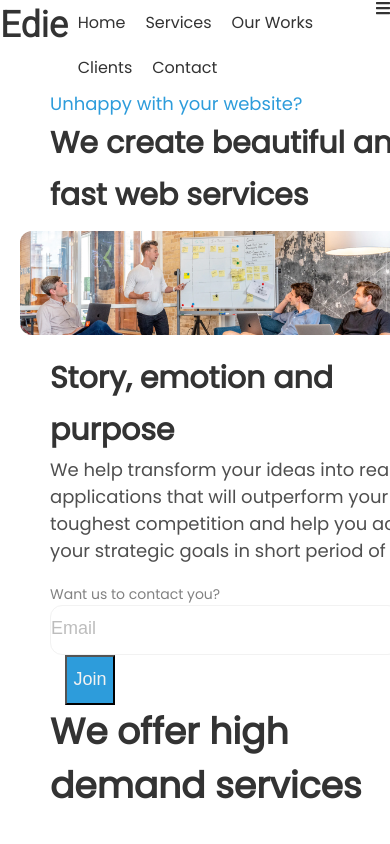
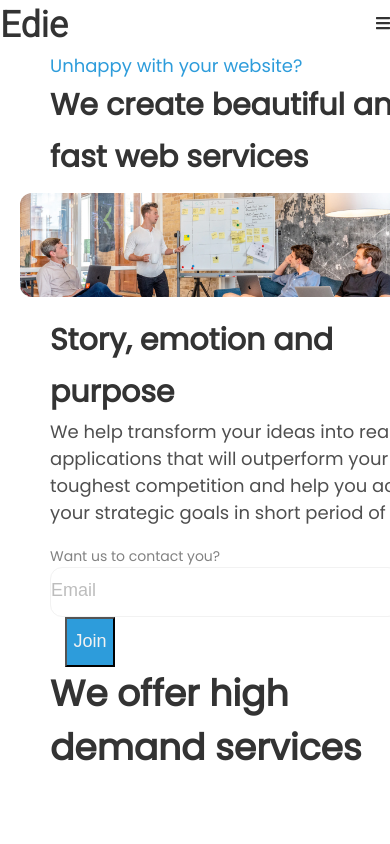
Before and after one commit to nnekasandra/edie-page, a React (Create React App) app: page / in a window 390 px wide. Shown: the top 844 px of the page. Built offline with nearby package versions, Linux system fonts and the light colour scheme.

Commit message:
initial commit

```diff
--- a/src/App.css
+++ b/src/App.css
@@ -17,9 +17,17 @@ header{
 li{
   list-style: none;
 }
+nav ul{
+  display: flex;
+  position: relative;
+  left: 400px;
+  top: 20px;
+}
 nav ul li{
+  margin-left: 30px;
+}
+nav ul li a{
   display: inline-block;
-  padding: 10px;
 }
 ul li a{
   text-decoration: none;
@@ -103,7 +111,7 @@ header h2,
 .sub-service{
   border: 1px solid #4F4F4F;
   border: none;
-  height: 300px;
+  height: 400px;
   width: 341px;
   border-radius: 24px;
 }
@@ -293,26 +301,35 @@ p.contact-footer{
 @media screen and (max-width:789px) {
   .navbutton{
     display: block;
+    position: relative;
+    top: 15px;
+    cursor: pointer;
   }
-  /* nav ul li a {
-    display: block;
-    padding: 12px;
-    color: #DAE1E7;
-    text-decoration: none;
-    letter-spacing: 0.05em;
-}
-  nav{
+  nav {
     position: absolute;
-    background-color: #3D4852;
-    top:70px;
+    background-color: #2D9CDB;
+    top:50px;
     left:0;
     width: 100%;
   }
-  #navtoggle:checked ~ nav ul {
-    max-height: 200px;
+  nav ul li{
+    /* margin-right: 20px; */
+  }
+  nav ul li a {
+    padding: 12px;
+    color: #333333;
+  }
+  nav ul{
+    max-height: 0;
+    overflow: hidden;
+    position: unset;
+  }
+    #navtoggle:checked ~ nav ul {
+    display: unset;
+    max-height: 350px;
     padding: 15px 0;
     transition: all 0.5s;
-  } */
+  }
   .service{
     grid-template-columns: 1fr;
     grid-row-gap: 40px;
--- a/src/App.js
+++ b/src/App.js
@@ -17,7 +17,7 @@ class Header extends React.Component{
             <li><a href="#">Contact</a></li>
           </ul>
         </nav>
-        <label>
+        <label for="navtoggle">
             <FontAwesomeIcon icon={faBars} className="navbutton"/>
         </label>
       </header>
```
